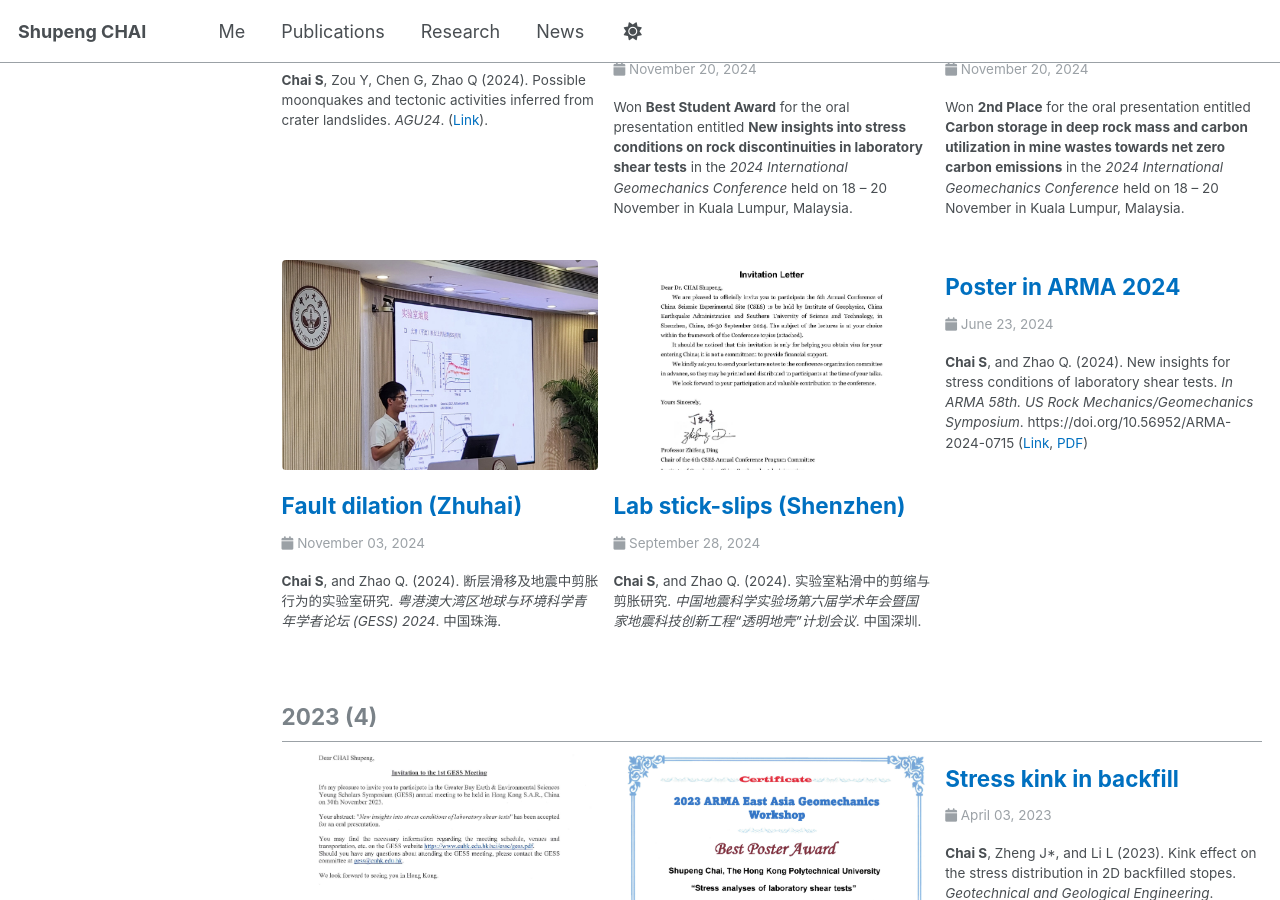
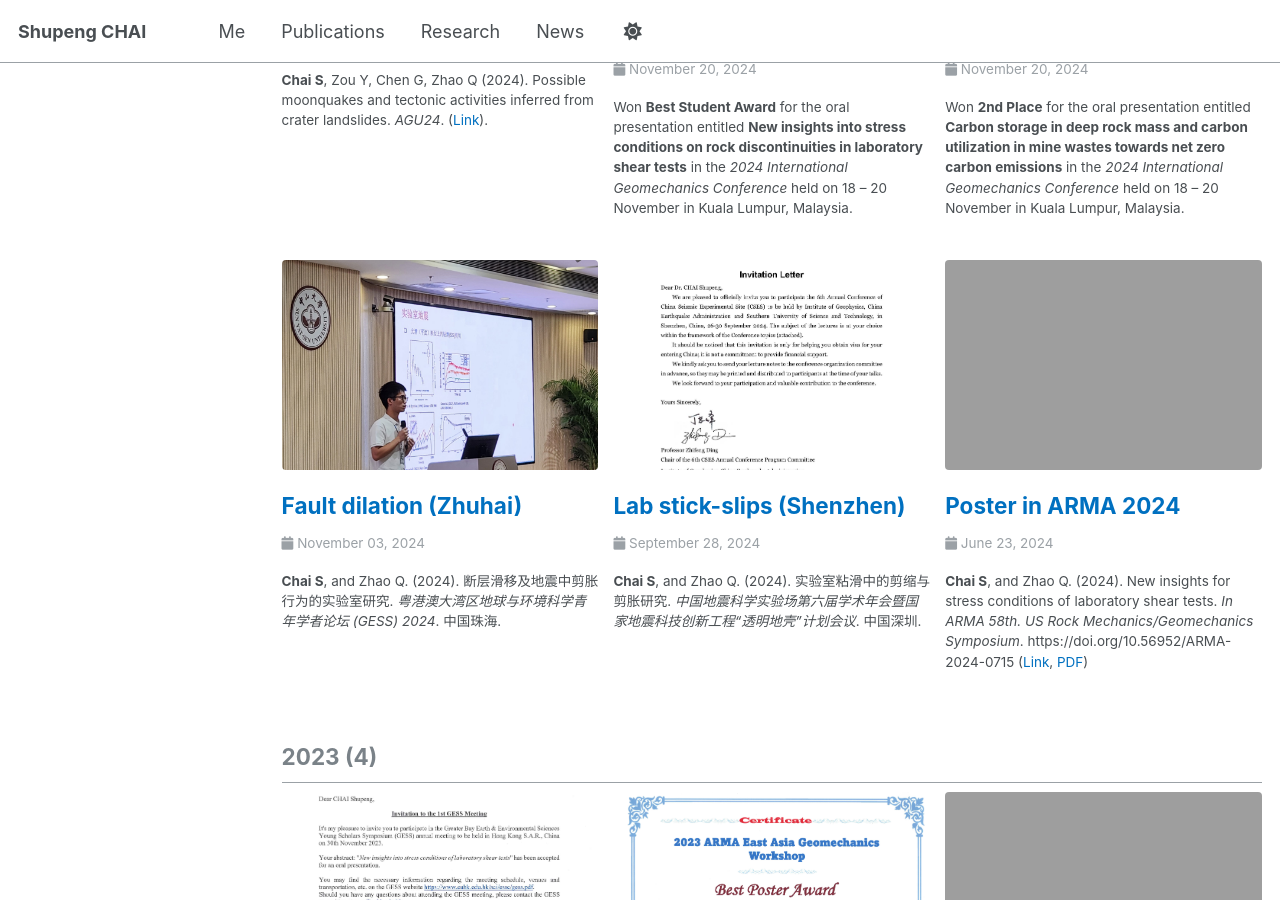
Before and after one commit to spchai/spchai.github.io, a Jekyll site: the page built from _pages/year-archive.html, in a window 1280 px wide and 900 px high, scrolled down 952 px. Built offline with Jekyll 4.4.1, drawn with Linux system fonts in a browser that asks for light colours.

Commit message:
Update year-archive.html

```diff
--- a/_pages/year-archive.html
+++ b/_pages/year-archive.html
@@ -32,6 +32,15 @@ redirect_from:
                     "{{ post.image_path | prepend: "/images/" | prepend: base_path }}"
                   {% endif %}
                 alt="{% if post.alt %}{{ post.alt }}{% endif %}">
+              </a>
+            </div>
+          {% else %}
+            <div class="archive__item-teaser">
+              <a href="{{ base_path }}{{ post.url }}" rel="permalink">
+                <img
+                  style="height:210px;object-fit:cover;"
+                  src="{{ '/images/Loading.png' | prepend: base_path }}"
+                  alt="Default image">
               </a>
             </div>
           {% endif %}
```
